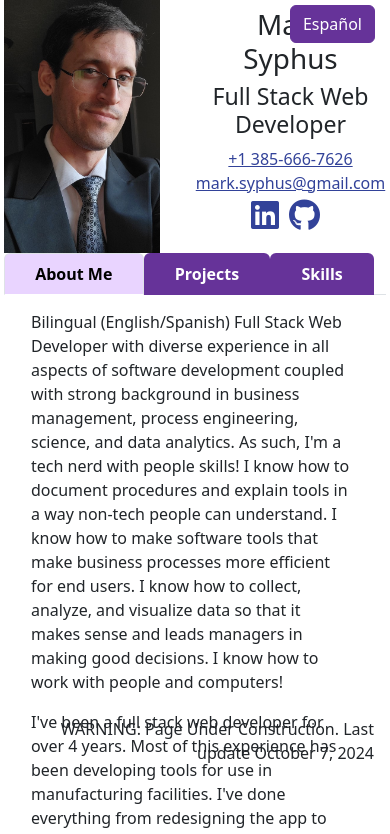
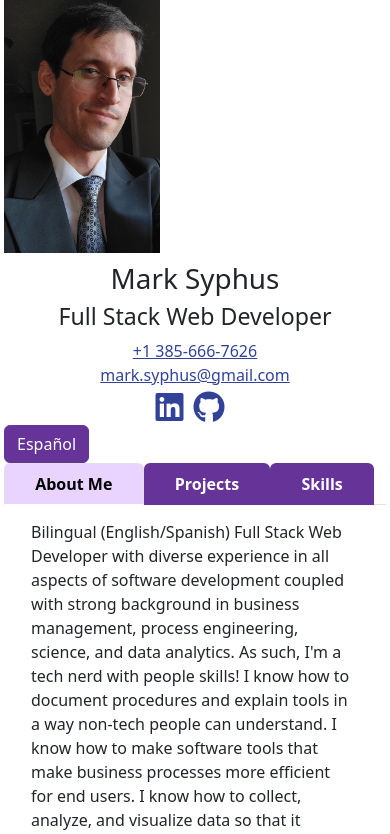
Before and after one commit to msyphus/msyphus.github.io, a React (Vite) app: page / in a window 390 px wide. Shown: the top 834 px of the page. Built offline with nearby package versions, Linux system fonts and the light colour scheme.

Commit message:
fixed responsiveness of language button

```diff
--- a/src/App.css
+++ b/src/App.css
@@ -42,6 +42,11 @@ a {
   left: calc(var(--bs-gutter-x)* -.5);
 }
 
+.languageToggle {
+  text-align: right;
+  margin-top: 3%;
+}
+
 .contentContainer {
   height: 50vh;
   width: 98%;
@@ -72,7 +77,15 @@ li {
   text-align: center;
 }
 
-@media screen and (max-width: 654px) {
+@media screen and (max-width: 767px) {
+  .languageToggle {
+    text-align: left;
+    margin-top: 0;
+    margin-left: calc(var(--bs-gutter-x) * -.5)
+  }
+}
+
+@media screen and (max-width: 575px) {
   .titleRow {
     margin-top: 1vh;
   }
--- a/src/App.jsx
+++ b/src/App.jsx
@@ -11,10 +11,10 @@ function App() {
   return (
     <div className='px-3'>
       <Row className='header'>
-        <Col>
+        <Col sm={4} md={2}>
           <img className='profile' src='/profilePic.jpg' alt="Mark's profile picture" />
         </Col>
-        <Col>
+        <Col sm={8}>
           <Row className='titleRow'>
             <h1>Mark Syphus</h1>
           </Row>
@@ -54,7 +54,7 @@ function App() {
             </Col>
           </Row>
         </Col>
-        <Col>
+        <Col sm={4} md={2}>
           <LanguageToggler
             language={language}
             setLanguage={setLanguage}
--- a/src/LanguageToggler.jsx
+++ b/src/LanguageToggler.jsx
@@ -6,11 +6,7 @@ function LanguageToggler({
 }) {
 
     return (
-        <div style={{
-            position: 'absolute',
-            top: 5,
-            right: 15
-        }}>
+        <div className='languageToggle'>
             <Button
                 onClick={() => language === 'en' ? setLanguage('es') : setLanguage('en')}
             >
```
